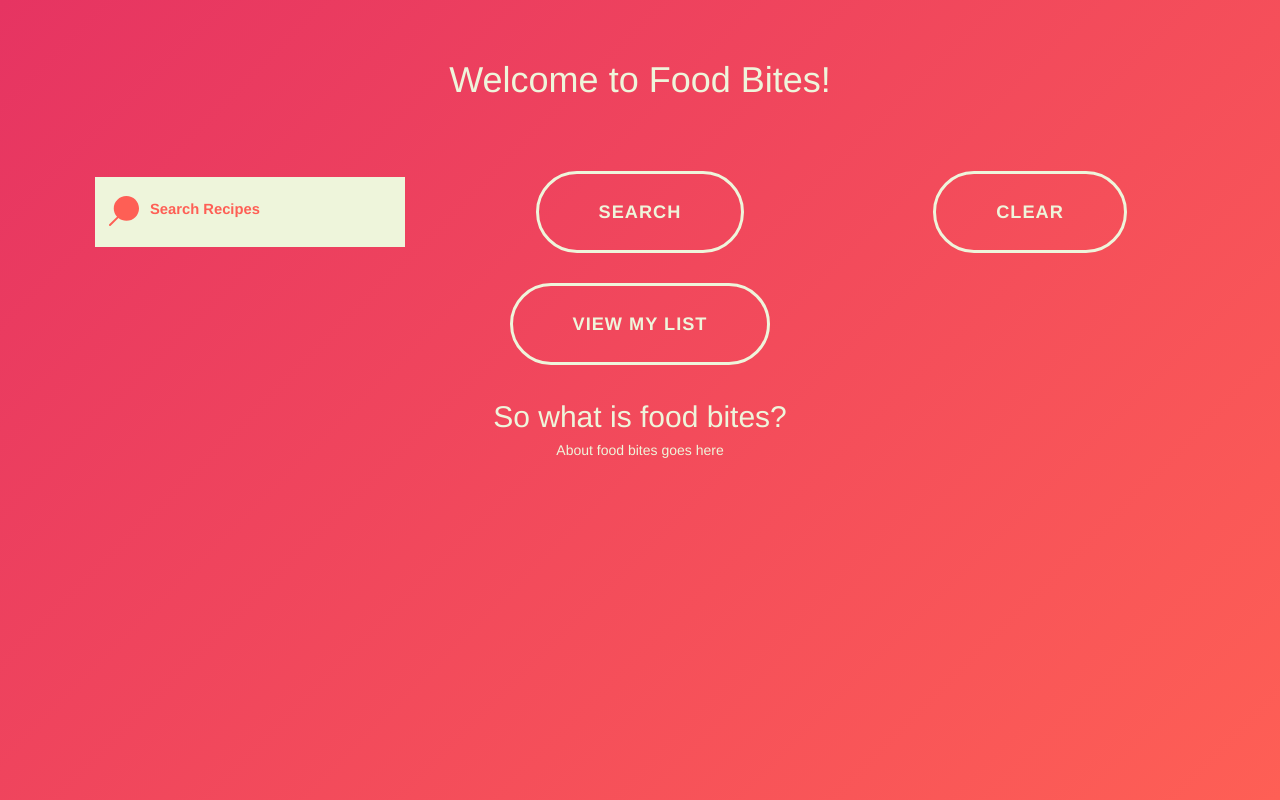
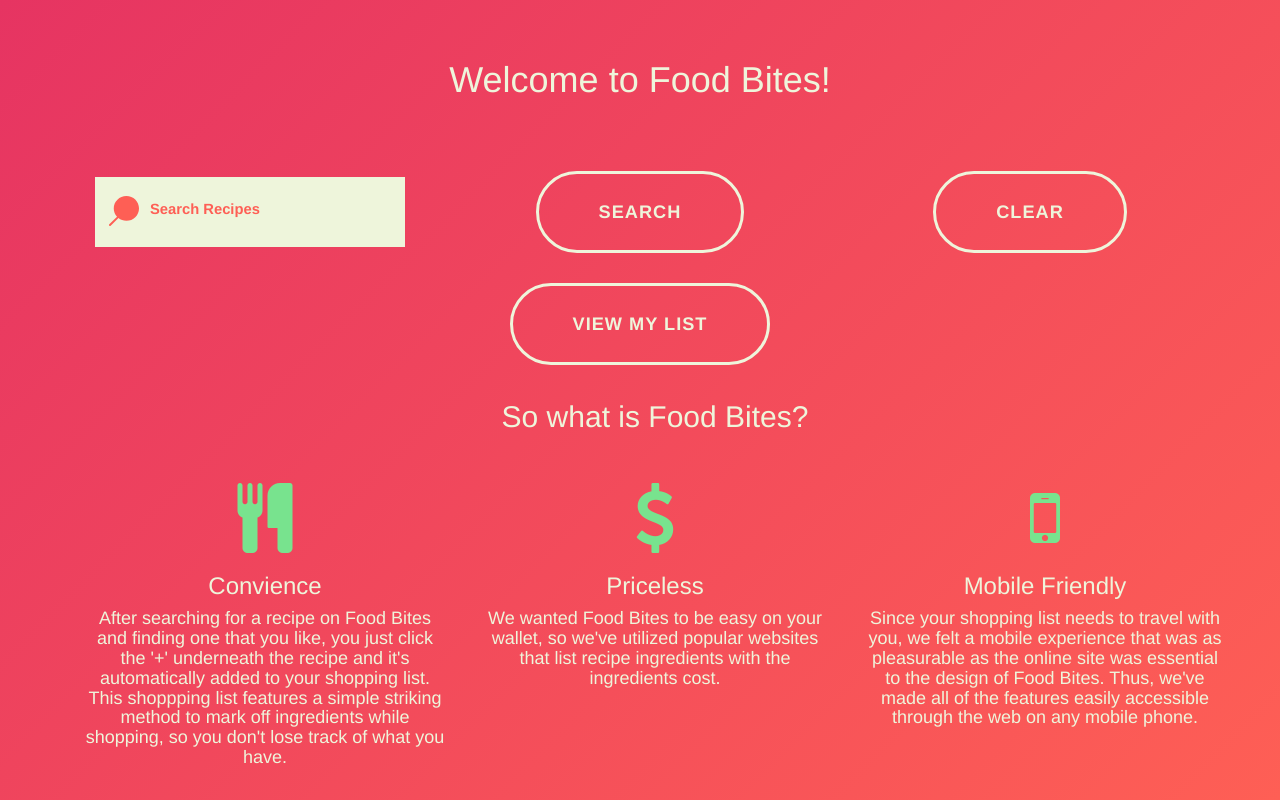
Before and after one commit to award28/Food_Bites, a Node server app: page / in a window 1280 px wide. Run offline with Node 20, Linux system fonts and the light colour scheme; some libraries are stand-ins or nearby versions.

Commit message:
Cleaned up controller and added about section

```diff
--- a/public/css/icon.css
+++ b/public/css/icon.css
@@ -108,6 +108,10 @@ a:active {
 	-webkit-font-smoothing: antialiased;
 }
 
+.icon-color {
+color: #78E38E;
+}
+
 @-webkit-keyframes spinAround {
 	from {
 		-webkit-transform: rotate(0deg)
--- a/public/js/controller.js
+++ b/public/js/controller.js
@@ -11,15 +11,16 @@ app.controller('index', ['$scope', '$http', '$window', '$document', '$timeout',
 
     $scope.recipes = {};
     $scope.loading = false;
-    $scope.message = "";
+    $scope.alert = "";
 
     $scope.clearSearch = function() {
         if($scope.recipes.length) {
             $scope.recipes = {};
-            $scope.message = "Search cleared! Look up more delicious food ;)";
+            $scope.alert = "Search cleared! Look up more delicious food ;)";
+            $timeout(function() {
+                $scope.alert = '';
+            }, 4000);
         }
-        else
-            $scope.message = "You can't clear nothing -_-";
     }
 
     $scope.getRecipes = function() {
@@ -28,7 +29,10 @@ app.controller('index', ['$scope', '$http', '$window', '$document', '$timeout',
             $scope.loading = true;
             $http.get('/getRecipes?recipe=' + $scope.search.toLowerCase().replace(/[^a-zA-Z ]/g, "").replace(/\s/g, '+')).success(function(response) {
                 if(!response.length) {
-                    $scope.message = "We couldn't find anything :(";
+                    $scope.alert = "We couldn't find anything :(";
+                    $timeout(function() {
+                        $scope.alert = '';
+                    }, 4000);
                 }
                 else {
                     $scope.recipes = response;
@@ -36,10 +40,10 @@ app.controller('index', ['$scope', '$http', '$window', '$document', '$timeout',
                 }
             }).error( function(error, status) {
                 $scope.recipes = {};
-            $scope.message = "Error: We couldn't find anything :(";
+                $scope.alert = "Error: We couldn't find anything :(";
             }).finally( function() {
                 $scope.loading = false;
-                if($scope.recipes.length != undefined) {
+                if($scope.recipes.length != undefined && $scope.recipes.length != 291) {
                     $scope.alert = $scope.recipes.length + " recipes found!";
                     $scope.alertClass = 'success';
                     $timeout(function() {
@@ -47,19 +51,30 @@ app.controller('index', ['$scope', '$http', '$window', '$document', '$timeout',
                         $scope.alert = "";
                     }, 4000);
                 }
+                else {
+                    $scope.recipes = {};
+                    $scope.alert = "We couldn't find anything :(";
+                    $scope.alertClass = 'danger';
+                    $timeout(function() {
+                        $scope.alertClass = '';
+                        $scope.alert = '';
+                    }, 4000);
+                }
             });
         }
         else {
             $scope.recipes = {};
-            $scope.message = "You can't search for nothing -_-";
+            $scope.alert = "You can't search for nothing!";
+            $timeout(function() {
+                $scope.alertClass = '';
+                $scope.alert = "";
+            }, 4000);
         }
     }
 
     $scope.recipeLink = function(link) {
         $window.location.href = link;
     }
-
-    $scope.alert = "";
 
     $scope.addToList = function(recipe) {
         var url = recipe.link.substring(27, recipe.link.length);
@@ -95,7 +110,7 @@ app.controller('index', ['$scope', '$http', '$window', '$document', '$timeout',
                     }, 4000);
                 }
                 else {
-                    $scope.alert = "Bruh you can't add the same recipe twice -_-";
+                    $scope.alert = "You can't add the same recipe more than once.";
                     $scope.alertClass = 'danger';
                     $timeout(function() {
                         $scope.alertClass = '';
@@ -115,6 +130,7 @@ app.controller('index', ['$scope', '$http', '$window', '$document', '$timeout',
 
             $window.localStorage.setItem("list", JSON.stringify(recipes));
         }).error( function(error, status) {
+            $scope.loading = false;
             $scope.recipes = {};
             $scope.alert = "We couldn't get the ingredients :(";
             $scope.alertClass = 'danger';
@@ -129,7 +145,7 @@ app.controller('index', ['$scope', '$http', '$window', '$document', '$timeout',
     }
 
     $scope.clearList = function() {
-        if(!$scope.list.length) {
+        if($scope.list.length) {
             if($window.confirm("Are you sure you want to clear your shopping list?"))
                 $window.localStorage.clear();
         }
--- a/views/index.ejs
+++ b/views/index.ejs
@@ -10,10 +10,16 @@
     <!-- animate.css -->
     <link rel="stylesheet" href="https://cdnjs.cloudflare.com/ajax/libs/animate.css/3.5.2/animate.min.css" crossorigin="anonymous">
 
+    <!-- Font Awesome -->
+    <link rel="stylesheet" href="https://cdnjs.cloudflare.com/ajax/libs/font-awesome/4.7.0/css/font-awesome.min.css" crossorigin="anonymous">
+
 		<link rel="stylesheet" type="text/css" href="/css/style.css" />
     <link rel="stylesheet" type="text/css" href="/css/btn.css" />
     <link rel="stylesheet" type="text/css" href="/css/icon.css" />
 <style>
+.thin {
+  font-weight: 300;
+}
 .success {
 color: #46D964;
 }
@@ -75,22 +81,45 @@ color: #FFCC00;
       <center>
         <button class="lbtn icon-list" data-toggle=modal data-target=#list ng-click="getList()">View My List</button>
       </center>
-      <center>
-        <h2 ng-if="recipes.length || loading">
-          {{ message }}
-        </h2>
-        <h2 ng-if="!recipes.length && !loading">
-          {{ message }}
-        </h2>
-      </center>
-      <center ng-if="!recipes.length && !loading">
-        <h2>
-        So what is food bites?
-        </h2>
-        <h5>
-        About food bites goes here
-        </h5>
-      </center>
+      <section ng-if="!recipes.length && !loading">
+        <div class="container">
+            <div class="row">
+                <div class="col-lg-12 text-center">
+                    <h2 class="section-heading">
+                      So what is Food Bites?
+                    </h2>
+                </div>
+            </div>
+            <br>
+            <br>
+        </div>
+        <div class="container">
+            <div class="row">
+                <div class="col-lg-4 col-md-4 text-center">
+                    <div class="service-box">
+                        <i class="fa fa-5x fa-cutlery icon-color sr-icons"></i>
+                        <h3>Convience</h3>
+                        <h4 class=thin>After searching for a recipe on Food Bites and finding one that you like, you just click the '+' underneath the recipe and it's automatically added to your shopping list. This shoppping list features a simple striking method to mark off ingredients while shopping, so you don't lose track of what you have.</h4>
+                    </div>
+                </div>
+                <div class="col-lg-4 col-md-4 text-center">
+                    <div class="service-box">
+                        <i class="fa fa-5x fa-usd icon-color sr-icons"></i>
+                        <h3>Priceless</h3>
+                        <h4 class=thin>We wanted Food Bites to be easy on your wallet, so we've utilized popular  websites that list recipe ingredients with the ingredients cost.  </h4>
+                    </div>
+                </div>
+                <div class="col-lg-4 col-md-4 text-center">
+                    <div class="service-box">
+                        <i class="fa fa-5x fa-mobile icon-color sr-icons"></i>
+                        <h3>Mobile Friendly</h3>
+                        <h4 class=thin>Since your shopping list needs to travel with you, we felt a mobile experience that was as pleasurable as the online site was essential to the design of Food Bites. Thus, we've made all of the features easily accessible through the web on any mobile phone.</h4>
+                    </div>
+                </div>
+            </div>
+        </div>
+    </section>
+
       <div class=row>
         <div class="col-xs-12 col-sm-6 col-md-6 col-lg-3" ng-repeat="recipe in recipes" ng-if="recipe.image">
           <div class="thumbnail animated fadeInUp" style="-webkit-animation-delay: {{($index*1.5)/10}}s;" ng-model=thumbHeight>
@@ -150,8 +179,8 @@ color: #FFCC00;
                 <br>
                 <br class=visible-xs>
                   <a href=# class="btn btn-warning" ng-click=mainStrike($index)>
-                    <b class="icon-plus" ng-if="recipe.childHasStrike[$index]"></b>
-                    <b class="icon-minus" ng-if="!recipe.childHasStrike[$index]"></b>
+                    <b class="icon-plus" ng-if="recipe.hasStrike"></b>
+                    <b class="icon-minus" ng-if="!recipe.hasStrike"></b>
                   </a>
               </div>
             </div>
```
Lines whose indentation alone changed are shown as unchanged.
